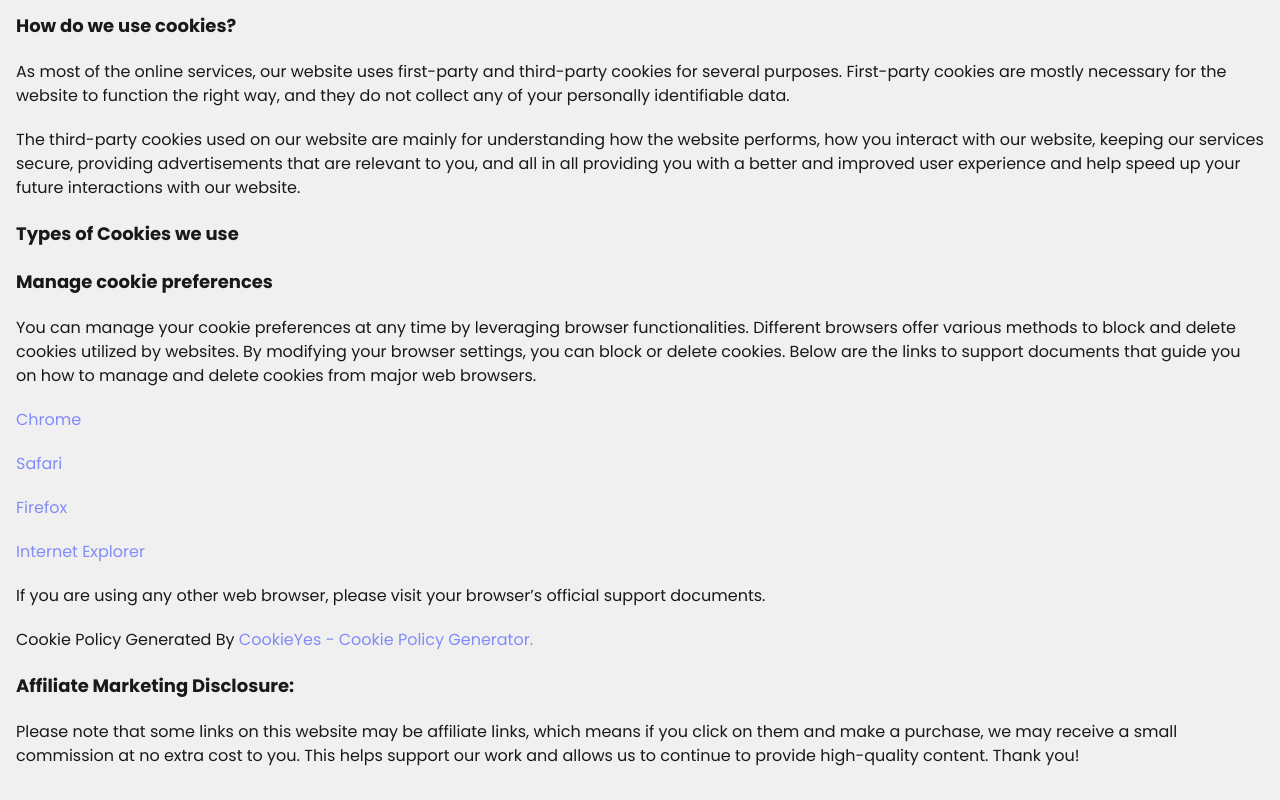
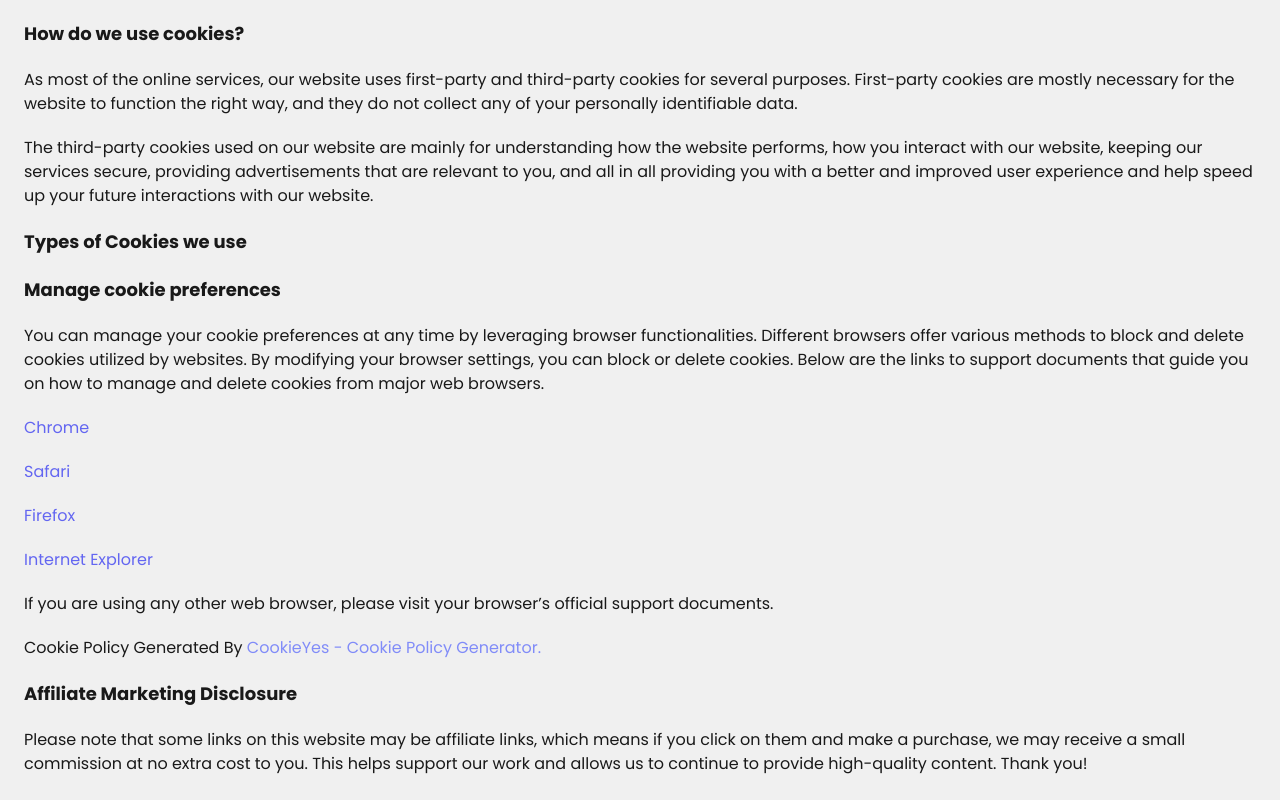
Before and after one commit to temrb/temsrecs, a Next.js app: page /policies in a window 1280 px wide. Shown: the part 496-1296 px from the top of the page. Built offline with nearby package versions, Linux system fonts and the light colour scheme; no server answers.

Commit message:
update schemas

```diff
--- a/sanity/schemas/blog-schema.ts
+++ b/sanity/schemas/blog-schema.ts
@@ -30,6 +30,7 @@ const blog = {
 			options: {
 				list: [
 					{ title: 'Tech', value: 'Tech' },
+					{ title: 'Software', value: 'Software' },
 					{ title: 'Home', value: 'Home' },
 					{ title: 'Essentials', value: 'Essentials' },
 					{ title: 'Career', value: 'Career' },
--- a/sanity/schemas/product-schema.ts
+++ b/sanity/schemas/product-schema.ts
@@ -20,6 +20,7 @@ const product = {
 			options: {
 				list: [
 					{ title: 'Tech', value: 'Tech' },
+					{ title: 'Software', value: 'Software' },
 					{ title: 'Home', value: 'Home' },
 					{ title: 'Essentials', value: 'Essentials' },
 					{ title: 'Career', value: 'Career' },
--- a/src/app/(root)/policies/page.tsx
+++ b/src/app/(root)/policies/page.tsx
@@ -6,7 +6,7 @@ import React from 'react';
 
 const Page = () => {
 	return (
-		<div className=' space-y-5 p-4'>
+		<div className=' space-y-5 lg:p-6 p-4'>
 			<h1 className='font-bold text-3xl'>Cookie Policy</h1>
 			<p>
 				Effective Date: 24-Jul-2023 <br />
@@ -58,7 +58,7 @@ const Page = () => {
 			</p>
 			<p>
 				<a
-					className='text-indigo-400 hover:underline'
+					className='text-indigo-500 hover:underline'
 					href='https://support.google.com/accounts/answer/32050'
 					target='_blank'
 				>
@@ -67,7 +67,7 @@ const Page = () => {
 			</p>
 			<p>
 				<a
-					className='text-indigo-400 hover:underline'
+					className='text-indigo-500 hover:underline'
 					href='https://support.apple.com/en-in/guide/safari/sfri11471/mac'
 					target='_blank'
 				>
@@ -76,7 +76,7 @@ const Page = () => {
 			</p>
 			<p>
 				<a
-					className='text-indigo-400 hover:underline'
+					className='text-indigo-500 hover:underline'
 					href='https://support.mozilla.org/en-US/kb/clear-cookies-and-site-data-firefox?redirectslug=delete-cookies-remove-info-websites-stored&redirectlocale=en-US'
 					target='_blank'
 				>
@@ -85,7 +85,7 @@ const Page = () => {
 			</p>
 			<p>
 				<a
-					className='text-indigo-400 hover:underline'
+					className='text-indigo-500 hover:underline'
 					href='https://support.microsoft.com/en-us/topic/how-to-delete-cookie-files-in-internet-explorer-bca9446f-d873-78de-77ba-d42645fa52fc'
 					target='_blank'
 				>
@@ -108,7 +108,7 @@ const Page = () => {
 				</a>
 			</p>
 
-			<h2 className='font-bold text-lg'>Affiliate Marketing Disclosure:</h2>
+			<h2 className='font-bold text-lg'>Affiliate Marketing Disclosure</h2>
 			<p>
 				Please note that some links on this website may be affiliate links,
 				which means if you click on them and make a purchase, we may receive a
--- a/src/components/shop/search.tsx
+++ b/src/components/shop/search.tsx
@@ -3,7 +3,6 @@
 import React, { useState, useEffect, ReactNode } from 'react';
 import {
 	Cog,
-	Search as SearchIcon,
 	X,
 	GraduationCap,
 	Rocket,
@@ -14,27 +13,23 @@ import {
 	Coins,
 	Dumbbell,
 	Brain,
+	Cpu,
 } from 'lucide-react';
 
 import { useWindowSize } from 'usehooks-ts';
 type Category =
 	| 'Tech'
+	| 'Software'
 	| 'Essentials'
 	| 'Home'
 	| 'Career'
 	| 'Health'
 	| 'Finance'
 	| 'Travel'
-	| 'Fitness'
 	| 'Tutorials'
 	| 'Other';
 
 import { useSWRConfig } from 'swr';
-import {
-	getProductsByCategory,
-	getProductsByName,
-	getProductsByNameAndCat,
-} from '../../../sanity/sanity-utils';
 import { searchSlice } from '@/zustand/features/searchSlice';
 import { debounce } from 'lodash';
 
@@ -43,13 +38,13 @@ const Search = () => {
 
 	const categories: { id: number; name: Category; icon: ReactNode }[] = [
 		{ id: 1, name: 'Tech', icon: <Headphones className='h-4' /> },
-		{ id: 2, name: 'Essentials', icon: <Rocket className='h-4' /> },
-		{ id: 3, name: 'Home', icon: <Lamp className='h-4' /> },
-		{ id: 4, name: 'Career', icon: <GraduationCap className='h-4' /> },
-		{ id: 5, name: 'Health', icon: <Dumbbell className='h-4' /> },
-		{ id: 6, name: 'Finance', icon: <Coins className='h-4' /> },
-		{ id: 7, name: 'Travel', icon: <PlaneTakeoff className='h-4' /> },
-		{ id: 8, name: 'Fitness', icon: <Dumbbell className='h-4' /> },
+		{ id: 2, name: 'Software', icon: <Cpu className='h-4' /> },
+		{ id: 3, name: 'Essentials', icon: <Rocket className='h-4' /> },
+		{ id: 4, name: 'Home', icon: <Lamp className='h-4' /> },
+		{ id: 5, name: 'Career', icon: <GraduationCap className='h-4' /> },
+		{ id: 6, name: 'Health', icon: <Dumbbell className='h-4' /> },
+		{ id: 7, name: 'Finance', icon: <Coins className='h-4' /> },
+		{ id: 8, name: 'Travel', icon: <PlaneTakeoff className='h-4' /> },
 		{ id: 9, name: 'Tutorials', icon: <Brain className='h-4' /> },
 		{ id: 10, name: 'Other', icon: <CircleEllipsis className='h-4' /> },
 	];
```
